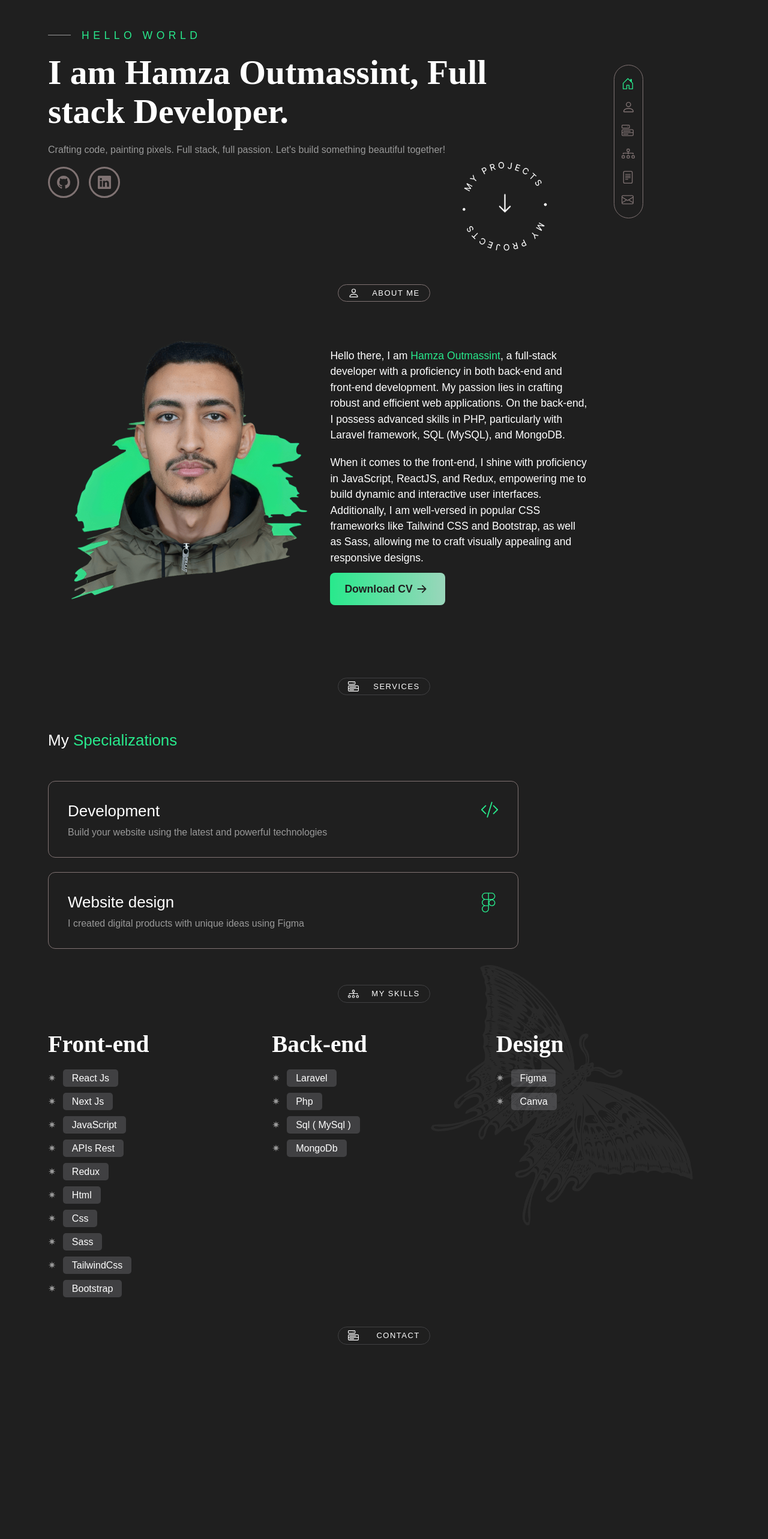
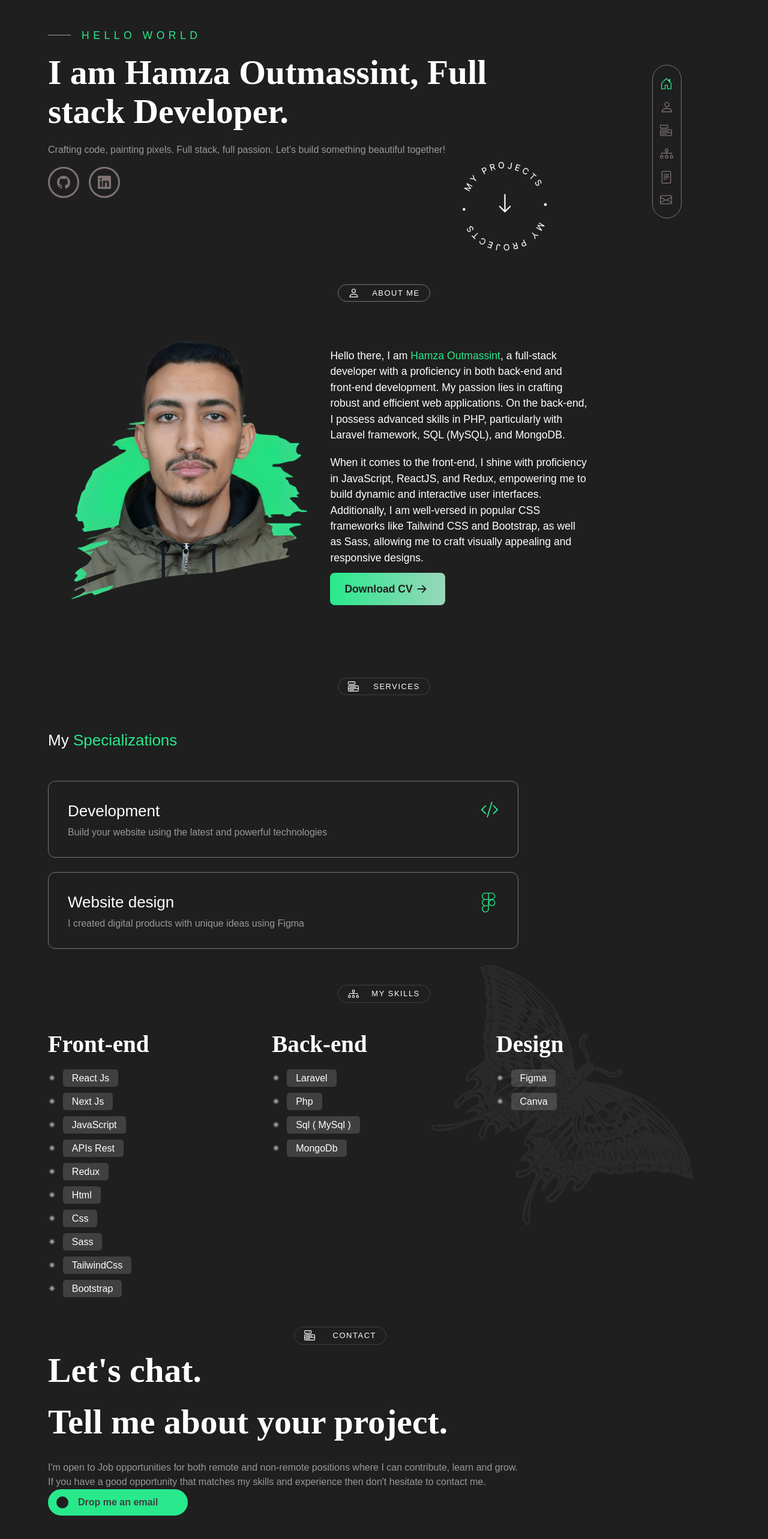
Before and after one commit to HamzaOutmassint24/Portfolio, a React (Create React App) app: page / in a window 1280 px wide. Shown: the part 68-2634 px from the top of the page at 60% size. Before the commit the page ends 2310 px from the top, so only its background shows below. Built offline with nearby package versions, Linux system fonts and the light colour scheme.

Commit message:
i'm almost done with the contact section

```diff
--- a/src/components/ContactSection.jsx
+++ b/src/components/ContactSection.jsx
@@ -2,7 +2,7 @@ import { MenuButton } from "react-bootstrap-icons"
 
 export const ContactSection = () => {
   return (
-    <section className="xl:h-full lg:h-screen exactly-1024:h-fit pt-9" id="contact-section">
+    <section className="xl:h-full lg:h-screen exactly-1024:h-fit pt-9 pb-44 lg:w-[87%]" id="contact-section">
       <div className="flex items-center md:justify-center sm:justify-start">
           <div className="border-1 border-second-color items-center rounded-full text-sm p-1 px-4 font-second-font tracking-normal sm:w-sm  md:w-md lg:w-lg xl:w-xl flex justify-between">
               <MenuButton size={18}/>
@@ -10,7 +10,25 @@ export const ContactSection = () => {
           </div>
       </div>
       <div>
-
+        <div className="flex flex-col mb-6">
+          <div>
+            <h1 className="text-5xl font-bold">Let's chat.</h1>
+            <h1 className="text-5xl font-bold mb-5">Tell me about your project.</h1>
+            <p className="font-second-font text-fifth-color">
+            I'm open to Job opportunities for both remote and non-remote positions where I can contribute,
+            learn and grow.
+            </p>
+            <p className="font-second-font text-fifth-color">
+            If you have a good opportunity that matches my skills and experience then don't hesitate to contact me.
+            </p>
+          </div>
+          <a href="#" className="max-w-fit font-second-font">
+            <button className="relative group p-2 px-12 bg-main-color transition-colors duration-300 rounded-full border-2 border-main-color">
+              <div className="absolute top-2.5 left-3 h-5 w-5 bg-bg-color rounded-full group-hover:h-full group-hover:w-full group-hover:top-0 group-hover:left-0 transition-all duration-300 z-10"></div>
+              <span className="z-20 relative text-second-color group-hover:text-main-color font-bold">Drop me an email</span>
+            </button>
+          </a>
+        </div>
       </div>
     </section>
   )
--- a/src/components/Navbar.jsx
+++ b/src/components/Navbar.jsx
@@ -5,7 +5,7 @@ export const Navbar = ({ activeSection, scrollToSection }) => {
   const [open, setOpen] = useState(false);
   return (
     <>
-      <nav className="hidden lg:flex fixed top-44 right-52 2xl:right-72 items-center exactly-1024:right-36 z-50">
+      <nav className="hidden lg:flex fixed top-44 right-36 2xl:right-72 items-center exactly-1024:right-36 z-50">
         <ul className="border-1 border-fourth-color rounded-full h-64 flex flex-col justify-between px-3 py-5">
           <li className="group flex relative">
             <button onClick={() => scrollToSection("home")}>
--- a/tailwind.config.js
+++ b/tailwind.config.js
@@ -19,19 +19,6 @@ module.exports = {
     letterSpacing: {
       normal: "1.5px",
       wide: "6.5px",
-    },
-    width: {
-      sm: "9.5rem",
-      md: "9.4rem",
-      lg: "10.6rem",
-      lg: "10.4rem",
-      xl: "9.6rem",
-      "45%": "45%",
-      "50%":"50%",
-      "55%":"55%",
-      "70%":"70%",
-      "84%": "84%",
-      "100%": "100%",
     },
     colors: {
       "bg-color": "#1f1f1f",
@@ -57,6 +44,19 @@ module.exports = {
         'light-green': '#9ad6bb ',
         'main-color':   '#28E98C'
       },
+      width: {
+        sm: "9.5rem",
+        md: "9.4rem",
+        lg: "10.6rem",
+        lg: "10.4rem",
+        xl: "9.6rem",
+        "45%": "45%",
+        "50%":"50%",
+        "55%":"55%",
+        "70%":"70%",
+        "84%": "84%",
+        "100%": "100%",
+      },
     },
     screens: {
       sm: "359px",
```
